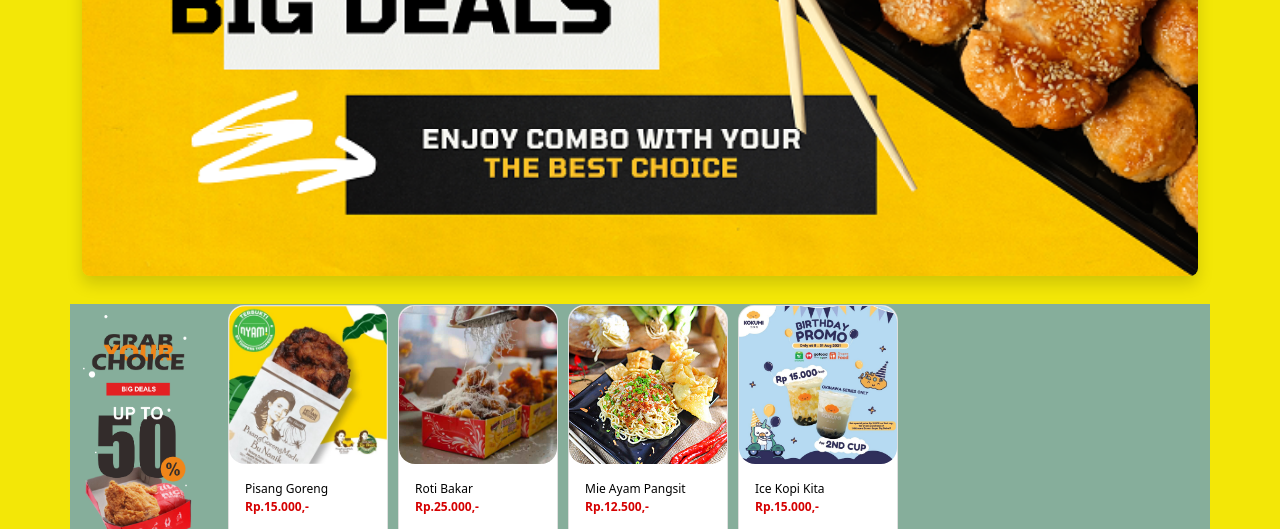
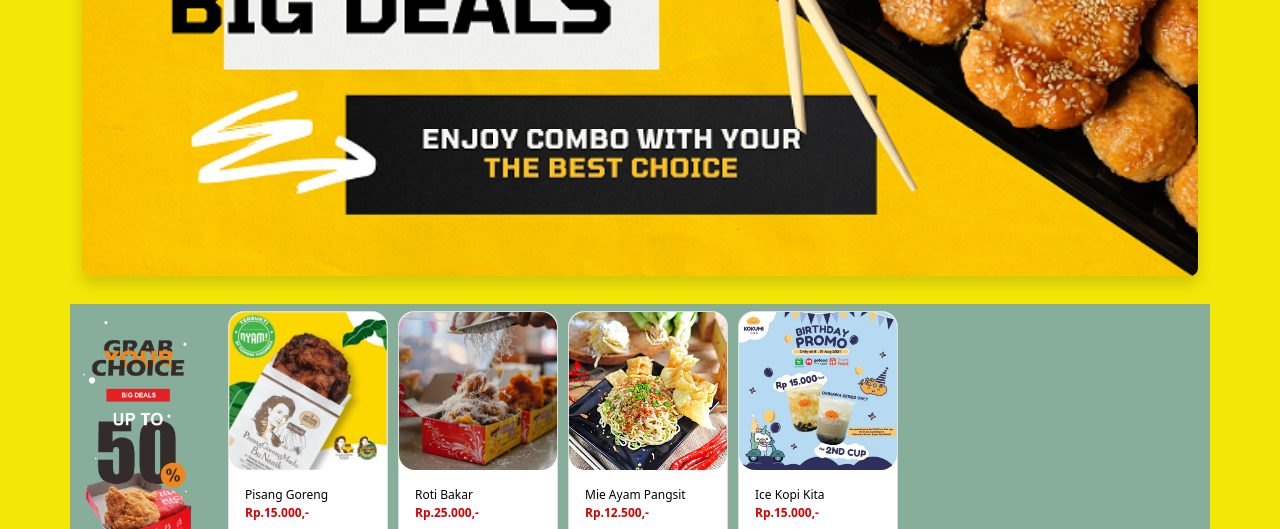
Before and after one commit to ckpinfo/ckpinfo.github.io, a plain HTML site: page kuliner.html in a window 1280 px wide. Shown: the part 530-1059 px from the top of the page. Drawn offline with nearby package versions, Linux system fonts and the light colour scheme.

Commit message:
Update kuliner.html

```diff
--- a/kuliner.html
+++ b/kuliner.html
@@ -90,7 +90,7 @@
 				<table>
 					<tr>
 						<td>
-							<img src="img/slide1.png" width="110pc">
+							<img src="img/slide1.png" width="110pc" style="padding-top: 1rem; padding-bottom: 1rem;">
 						</td>
 						<td style="padding-right: 2rem;"></td>
 						<td>
```
